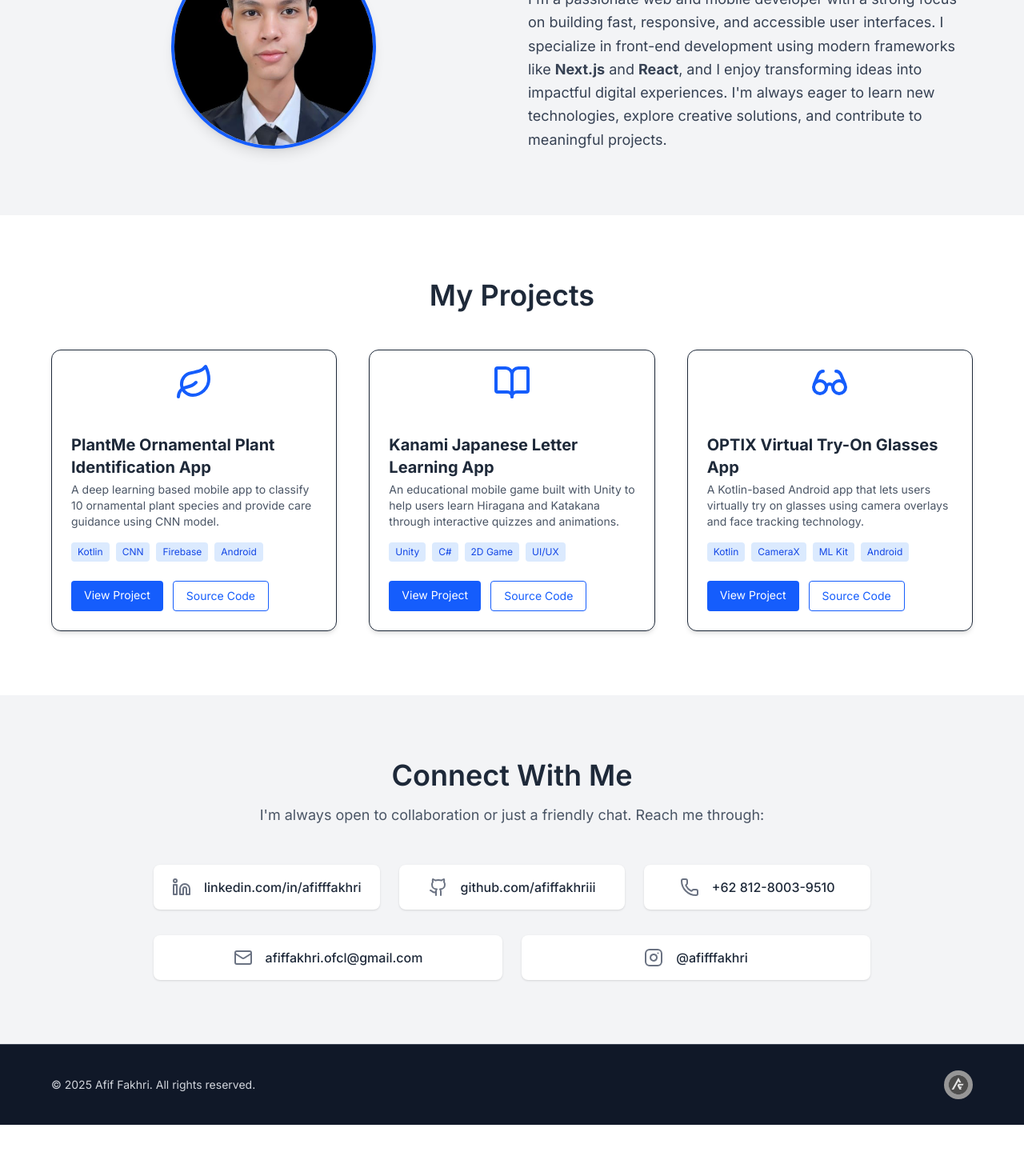
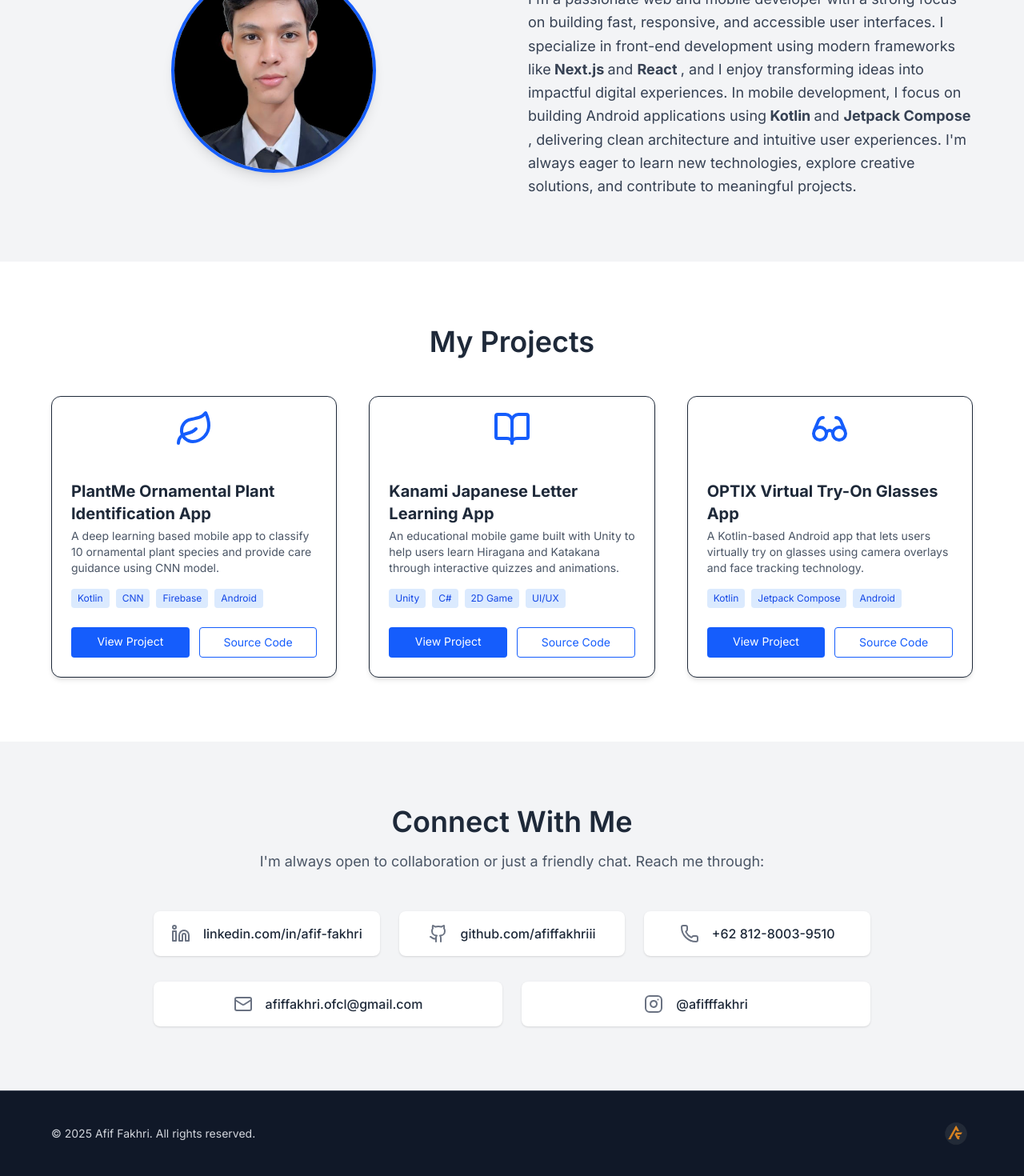
Before and after one commit to afiffakhriii/my-portfolio, a Next.js app: page / in a window 1280 px wide. Shown: the part 952-2422 px from the top of the page at 80% size. Before the commit the page ends 2358 px from the top, so only its background shows below. Built offline with nearby package versions, Linux system fonts and the light colour scheme.

Commit message:
fix contact n logo

```diff
--- /dev/null
+++ b/src/app/projects/[slug]/page.tsx
@@ -0,0 +1,112 @@
+import { notFound } from "next/navigation";
+import { Leaf, BookOpen, Glasses } from "lucide-react";
+
+type Project = {
+  slug: string;
+  title: string;
+  description: string;
+  details: string[];
+  tech: string[];
+  github: string;
+  icon: React.ReactNode;
+};
+
+// Data project konsisten dengan Projects.tsx
+const projects: Project[] = [
+  {
+    slug: "plantme",
+    title: "PlantMe Ornamental Plant Identification App",
+    description:
+      "A deep learning based mobile app to classify 10 ornamental plant species and provide care guidance using CNN model.",
+    details: [
+      "Built using Kotlin for native Android development.",
+      "Trained CNN model to recognize 10 ornamental plant classes.",
+      "Integrated Firebase for authentication and cloud data storage.",
+    ],
+    tech: ["Kotlin", "CNN", "Firebase", "Android"],
+    github:
+      "https://github.com/afiffakhriii/Plantme-Aplikasi-Mobile-Identifikasi-Tanaman-Hias-Menggunakan-Algoritma-Convolutional-Neural-Network",
+    icon: <Leaf size={40} className="text-blue-600 dark:text-blue-400" />,
+  },
+  {
+    slug: "kanami",
+    title: "Kanami Japanese Letter Learning App",
+    description:
+      "An educational mobile game built with Unity to help users learn Hiragana and Katakana through interactive quizzes and animations.",
+    details: [
+      "Developed in Unity using C# and 2D game assets.",
+      "Included 25 quizzes and fun animations to support memorization.",
+      "Optimized for user-friendly UI/UX and touch interaction.",
+    ],
+    tech: ["Unity", "C#", "2D Game", "UI/UX"],
+    github: "https://github.com/afiffakhriii/Kanami",
+    icon: <BookOpen size={40} className="text-blue-600 dark:text-blue-400" />,
+  },
+  {
+    slug: "optix",
+    title: "OPTIX Virtual Try-On Glasses App",
+    description:
+      "A Kotlin-based Android app that lets users virtually try on glasses using camera overlays and face tracking technology.",
+    details: [
+      "Built with Jetpack Compose and CameraX for live preview.",
+      "Overlays glasses models onto user’s face in real-time.",
+      "Designed intuitive interface and smooth UX animations.",
+    ],
+    tech: ["Kotlin", "Jetpack Compose", "Android"],
+    github: "https://github.com/Optix-Project/OPTIX",
+    icon: <Glasses size={40} className="text-blue-600 dark:text-blue-400" />,
+  },
+];
+
+export default function ProjectDetail({ params }: { params: { slug: string } }) {
+  const project = projects.find((p) => p.slug === params.slug);
+
+  if (!project) return notFound();
+
+  return (
+    <div className="min-h-screen px-4 py-20 bg-white dark:bg-gray-900 text-gray-800 dark:text-gray-100">
+      <div className="max-w-3xl mx-auto space-y-8">
+        <div className="flex items-center gap-4">
+          {project.icon}
+          <h1 className="text-3xl sm:text-4xl font-bold">{project.title}</h1>
+        </div>
+
+        <p className="text-lg text-gray-600 dark:text-gray-300">{project.description}</p>
+
+        <ul className="list-disc list-inside space-y-2 text-base pl-4">
+          {project.details.map((point, i) => (
+            <li key={i}>{point}</li>
+          ))}
+        </ul>
+
+        <div className="flex flex-wrap gap-2">
+          {project.tech.map((tech, i) => (
+            <span
+              key={i}
+              className="bg-blue-100 dark:bg-blue-800 text-blue-800 dark:text-blue-100 px-3 py-1 rounded-full text-sm"
+            >
+              {tech}
+            </span>
+          ))}
+        </div>
+
+        <div className="pt-4">
+          <a
+            href={project.github}
+            target="_blank"
+            rel="noopener noreferrer"
+            className="text-blue-600 dark:text-blue-400 hover:underline"
+          >
+            🔗 View Source Code
+          </a>
+        </div>
+      </div>
+    </div>
+  );
+}
+
+export async function generateStaticParams() {
+  return projects.map((project) => ({
+    slug: project.slug,
+  }));
+}
--- a/src/app/projects/[slugs]/pages.tsx
+++ /dev/null
@@ -1,49 +0,0 @@
-import { notFound } from "next/navigation";
-
-type Project = {
-  slug: string;
-  title: string;
-  description: string;
-  tech: string[];
-  content: string;
-};
-
-const projects: Project[] = [
-  {
-    slug: "plantme",
-    title: "PlantMe",
-    description: "Aplikasi pengenalan tanaman hias berbasis AI.",
-    tech: ["React Native", "TensorFlow Lite", "Flask"],
-    content: "PlantMe adalah aplikasi mobile yang memungkinkan pengguna mengenali tanaman hias menggunakan kamera dan model AI. Proyek ini dikembangkan dengan TensorFlow Lite untuk klasifikasi gambar dan backend Flask untuk pengelolaan data tanaman.",
-  },
-  {
-    slug: "deeplib",
-    title: "DeepLib",
-    description: "Platform manajemen kursi & aset kampus.",
-    tech: ["React.js", "Tailwind", "Express.js"],
-    content: "DeepLib adalah aplikasi web yang membantu fakultas dalam memantau penggunaan kursi dan aset ruang kelas. Dibangun dengan React.js di frontend dan Express.js di backend.",
-  },
-];
-
-export default function ProjectDetail({ params }: { params: { slug: string } }) {
-  const project = projects.find((p) => p.slug === params.slug);
-
-  if (!project) return notFound();
-
-  return (
-    <main className="min-h-screen px-6 py-20 bg-white dark:bg-gray-900 text-gray-800 dark:text-gray-100">
-      <div className="max-w-3xl mx-auto">
-        <h1 className="text-3xl font-bold mb-4">{project.title}</h1>
-        <p className="text-lg mb-6">{project.description}</p>
-        <div className="mb-6 flex flex-wrap gap-2">
-          {project.tech.map((tech, i) => (
-            <span key={i} className="bg-blue-100 dark:bg-blue-900 text-blue-700 dark:text-blue-200 px-2 py-1 rounded text-sm">
-              {tech}
-            </span>
-          ))}
-        </div>
-        <p className="text-base leading-relaxed">{project.content}</p>
-      </div>
-    </main>
-  );
-}
--- a/src/components/About.tsx
+++ b/src/components/About.tsx
@@ -1,15 +1,24 @@
 "use client";
 
 import Image from "next/image";
+import { motion } from "framer-motion";
+import { useInView } from "react-intersection-observer";
 
 export default function About() {
+  const { ref, inView } = useInView({ threshold: 0.2, triggerOnce: false });
+
   return (
     <section
       id="about"
       className="py-20 px-4 bg-gray-100 dark:bg-gray-900 text-gray-800 dark:text-gray-100"
     >
-      <div className="max-w-6xl mx-auto grid md:grid-cols-2 gap-10 items-center">
-        {/* Gambar / Avatar */}
+      <motion.div
+        ref={ref}
+        initial={{ opacity: 0, y: 50 }}
+        animate={inView ? { opacity: 1, y: 0 } : { opacity: 0, y: 50 }}
+        transition={{ duration: 0.6, ease: "easeOut" }}
+        className="max-w-6xl mx-auto grid md:grid-cols-2 gap-10 items-center"
+      >
         <div className="flex justify-center">
           <div className="relative w-48 h-48 sm:w-64 sm:h-64 rounded-full overflow-hidden shadow-lg border-4 border-blue-600 dark:border-blue-400">
             <Image
@@ -20,19 +29,22 @@ export default function About() {
             />
           </div>
         </div>
-
-        {/* Teks */}
         <div>
           <h2 className="text-3xl sm:text-4xl font-semibold mb-4">About Me</h2>
           <p className="text-lg leading-relaxed text-gray-700 dark:text-gray-300">
-            I&apos;m a passionate web and mobile developer with a strong focus on building fast,
-            responsive, and accessible user interfaces. I specialize in front-end development using
-            modern frameworks like <strong>Next.js</strong> and <strong>React</strong>, and I enjoy
-            transforming ideas into impactful digital experiences. I&apos;m always eager to learn new
-            technologies, explore creative solutions, and contribute to meaningful projects.
+            I&apos;m a passionate web and mobile developer with a strong focus on
+            building fast, responsive, and accessible user interfaces. I
+            specialize in front-end development using modern frameworks like
+            <strong> Next.js </strong> and <strong> React </strong>, and I enjoy
+            transforming ideas into impactful digital experiences. In mobile
+            development, I focus on building Android applications using
+            <strong> Kotlin </strong> and <strong> Jetpack Compose </strong>,
+            delivering clean architecture and intuitive user experiences. I&apos;m
+            always eager to learn new technologies, explore creative solutions,
+            and contribute to meaningful projects.
           </p>
         </div>
-      </div>
+      </motion.div>
     </section>
   );
 }
--- a/src/components/Contact.tsx
+++ b/src/components/Contact.tsx
@@ -1,83 +1,89 @@
 "use client";
 
 import { Mail, Instagram, Phone, Github, Linkedin } from "lucide-react";
+import { motion } from "framer-motion";
+import { useInView } from "react-intersection-observer";
 
 export default function Contact() {
+  const { ref, inView } = useInView({ threshold: 0.2, triggerOnce: false });
+
   return (
     <section
       id="contact"
       className="py-20 px-4 bg-gray-100 dark:bg-gray-900 text-gray-800 dark:text-gray-100"
     >
-      <div className="max-w-4xl mx-auto text-center">
+      <motion.div
+        ref={ref}
+        initial={{ opacity: 0, y: 50 }}
+        animate={inView ? { opacity: 1, y: 0 } : { opacity: 0, y: 50 }}
+        transition={{ duration: 0.6, ease: "easeOut" }}
+        className="max-w-4xl mx-auto text-center"
+      >
         <h2 className="text-3xl sm:text-4xl font-semibold mb-4">Connect With Me</h2>
         <p className="text-lg mb-12 text-gray-600 dark:text-gray-300">
-          I&apos;m always open to collaboration or just a friendly chat. Reach me through:
+          I&apos;m always open to collaboration or just a friendly chat. Reach me
+          through:
         </p>
 
-        {/* Top row: LinkedIn, GitHub, WhatsApp */}
         <div className="grid grid-cols-1 sm:grid-cols-2 lg:grid-cols-3 gap-6 mb-8">
           <a
-            href="https://linkedin.com/in/afifffakhri"
+            href="https://www.linkedin.com/in/afif-fakhri"
             target="_blank"
             rel="noopener noreferrer"
             className="flex items-center justify-center gap-4 p-4 bg-white dark:bg-gray-800 rounded-lg shadow hover:bg-gray-50 dark:hover:bg-gray-700 transition"
           >
-            <Linkedin className="text-gray-500 dark:text-gray-400" size={24} />
+            <Linkedin size={24} className="text-gray-500 dark:text-gray-400" />
             <span className="font-medium text-gray-800 dark:text-gray-200">
-              linkedin.com/in/afifffakhri
+              linkedin.com/in/afif-fakhri
             </span>
           </a>
-
           <a
             href="https://github.com/afiffakhriii"
             target="_blank"
             rel="noopener noreferrer"
             className="flex items-center justify-center gap-4 p-4 bg-white dark:bg-gray-800 rounded-lg shadow hover:bg-gray-50 dark:hover:bg-gray-700 transition"
           >
-            <Github className="text-gray-500 dark:text-gray-400" size={24} />
+            <Github size={24} className="text-gray-500 dark:text-gray-400" />
             <span className="font-medium text-gray-800 dark:text-gray-200">
               github.com/afiffakhriii
             </span>
           </a>
-
           <a
-            href="https://wa.me/6281280039510"
+            href="https://wa.me/6281280039510?text=Hai%2C%20saya%20tertarik%20dengan%20portofolio%20Anda.%20Bisa%20kita%20diskusikan%20lebih%20lanjut%3F"
             target="_blank"
             rel="noopener noreferrer"
             className="flex items-center justify-center gap-4 p-4 bg-white dark:bg-gray-800 rounded-lg shadow hover:bg-gray-50 dark:hover:bg-gray-700 transition"
           >
-            <Phone className="text-gray-500 dark:text-gray-400" size={24} />
+            <Phone size={24} className="text-gray-500 dark:text-gray-400" />
             <span className="font-medium text-gray-800 dark:text-gray-200">
               +62 812-8003-9510
             </span>
           </a>
         </div>
 
-        {/* Bottom row: Email, Instagram */}
         <div className="grid grid-cols-1 sm:grid-cols-2 gap-6">
           <a
             href="mailto:afiffakhri.ofcl@gmail.com"
             className="flex items-center justify-center gap-4 p-4 bg-white dark:bg-gray-800 rounded-lg shadow hover:bg-gray-50 dark:hover:bg-gray-700 transition"
           >
-            <Mail className="text-gray-500 dark:text-gray-400" size={24} />
+            <Mail size={24} className="text-gray-500 dark:text-gray-400" />
             <span className="font-medium text-gray-800 dark:text-gray-200">
               afiffakhri.ofcl@gmail.com
             </span>
           </a>
-
           <a
             href="https://instagram.com/afifffakhri"
             target="_blank"
             rel="noopener noreferrer"
             className="flex items-center justify-center gap-4 p-4 bg-white dark:bg-gray-800 rounded-lg shadow hover:bg-gray-50 dark:hover:bg-gray-700 transition"
           >
-            <Instagram className="text-gray-500 dark:text-gray-400" size={24} />
+            <Instagram size={24} className="text-gray-500 dark:text-gray-400" />
             <span className="font-medium text-gray-800 dark:text-gray-200">
               @afifffakhri
             </span>
           </a>
         </div>
-      </div>
+      </motion.div>
     </section>
   );
 }
--- a/src/components/FadeInWhenVisible.tsx
+++ b/src/components/FadeInWhenVisible.tsx
@@ -12,11 +12,16 @@ export default function FadeInWhenVisible({
   delay?: number;
 }) {
   const controls = useAnimation();
-  const [ref, inView] = useInView({ triggerOnce: true });
+
+  // triggerOnce: false supaya animasi bisa aktif ulang saat elemen kembali terlihat saat scroll
+  const [ref, inView] = useInView({ triggerOnce: false, threshold: 0.1 });
 
   useEffect(() => {
     if (inView) {
       controls.start("visible");
+    } else {
+      // Saat elemen hilang dari viewport, animasi kembali ke state hidden
+      controls.start("hidden");
     }
   }, [controls, inView]);
 
--- a/src/components/Footer.tsx
+++ b/src/components/Footer.tsx
@@ -16,8 +16,8 @@ export default function Footer() {
           <Image
             src="/images/logo.png"
             alt="Afif Fakhri Logo"
-            width={36}
-            height={36}
+            width={42}
+            height={42}
             priority
             className="object-contain rounded-full"
           />
--- a/src/components/Hero.tsx
+++ b/src/components/Hero.tsx
@@ -7,13 +7,13 @@ export default function Hero() {
     <section className="min-h-screen flex flex-col justify-center items-center text-center px-6 sm:px-8 lg:px-12 bg-white dark:bg-gray-900 text-gray-800 dark:text-gray-100">
       <FadeInWhenVisible>
         <h1 className="text-3xl sm:text-5xl lg:text-6xl font-bold mb-4 leading-snug tracking-tight">
-          👋 Hi, I’m <span className="text-blue-600">Afif Fakhri</span>
+          👋 Hi, I&apos;m <span className="text-blue-600">Afif Fakhri</span>
         </h1>
       </FadeInWhenVisible>
 
       <FadeInWhenVisible delay={0.2}>
         <p className="text-base sm:text-lg lg:text-xl mb-6 max-w-2xl text-gray-600 dark:text-gray-300">
-          I’m a web and mobile app developer passionate about crafting modern user experiences, exploring AI-powered solutions, and turning ideas into products with impact.
+          I&apos;m a web and mobile app developer passionate about crafting modern user experiences, exploring AI-powered solutions, and turning ideas into products with impact.
         </p>
       </FadeInWhenVisible>
 
@@ -22,7 +22,7 @@ export default function Hero() {
           href="#contact"
           className="inline-block bg-blue-600 text-white text-sm sm:text-base px-6 py-3 rounded-full hover:bg-blue-700 dark:hover:bg-blue-500 hover:scale-105 transition-all duration-300 shadow"
         >
-          Contact Me
+          Connect With Me
         </a>
       </FadeInWhenVisible>
     </section>
--- a/src/components/Projects.tsx
+++ b/src/components/Projects.tsx
@@ -13,7 +13,6 @@ type Project = {
   icon: LucideIcon;
   github: string;
 };
-
 
 const projects: Project[] = [
   {
@@ -38,7 +37,7 @@ const projects: Project[] = [
     title: "OPTIX Virtual Try-On Glasses App",
     description:
       "A Kotlin-based Android app that lets users virtually try on glasses using camera overlays and face tracking technology.",
-    tech: ["Kotlin", "CameraX", "ML Kit", "Android"],
+    tech: ["Kotlin", "Jetpack Compose", "Android"],
     slug: "optix",
     icon: Glasses,
     github: "https://github.com/Optix-Project/OPTIX",
@@ -59,9 +58,12 @@ export default function Projects() {
           {projects.map((project, index) => (
             <FadeInWhenVisible key={index} delay={index * 0.2}>
               <div className="bg-white dark:bg-gray-800 border dark:border-gray-700 rounded-xl overflow-hidden shadow-md hover:shadow-lg transition flex flex-col">
-                  <div className="flex justify-center items-center py-4">
-                    <project.icon size={48} className="text-blue-600 dark:text-blue-400" />
-                  </div>
+                <div className="flex justify-center items-center py-4">
+                  <project.icon
+                    size={48}
+                    className="text-blue-600 dark:text-blue-400"
+                  />
+                </div>
                 <div className="p-6 flex flex-col gap-4 flex-1">
                   <div>
                     <h3 className="text-xl font-bold mb-1">{project.title}</h3>
@@ -79,10 +81,10 @@ export default function Projects() {
                       </span>
                     ))}
                   </div>
-                  <div className="flex gap-3 mt-2">
+                  <div className="grid grid-cols-2 gap-3 mt-2">
                     <Link
                       href={`/projects/${project.slug}`}
-                      className="text-sm bg-blue-600 text-white px-4 py-2 rounded hover:bg-blue-700 transition"
+                      className="text-sm bg-blue-600 text-white py-2 rounded hover:bg-blue-700 transition text-center w-full"
                     >
                       View Project
                     </Link>
@@ -90,7 +92,7 @@ export default function Projects() {
                       href={project.github}
                       target="_blank"
                       rel="noopener noreferrer"
-                      className="text-sm border border-blue-600 text-blue-600 px-4 py-2 rounded hover:bg-blue-50 dark:hover:bg-blue-950 transition"
+                      className="text-sm border border-blue-600 text-blue-600 py-2 rounded hover:bg-blue-50 dark:hover:bg-blue-950 transition text-center w-full"
                     >
                       Source Code
                     </a>
```
Also changed, not shown: src/components/Navbar.tsx (+3 -24 lines), public/images/logo.png.
